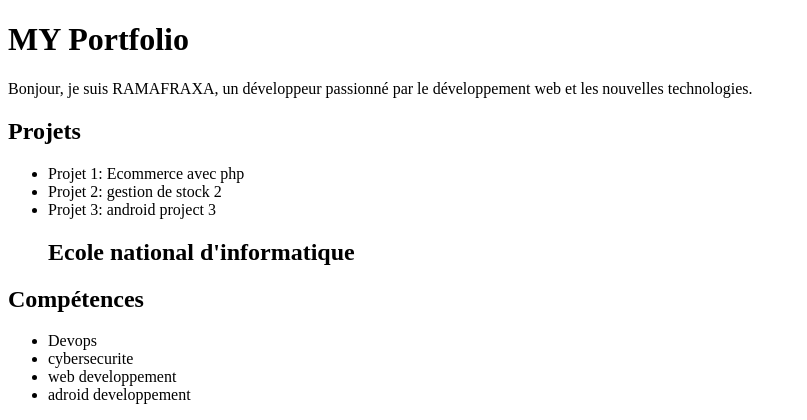
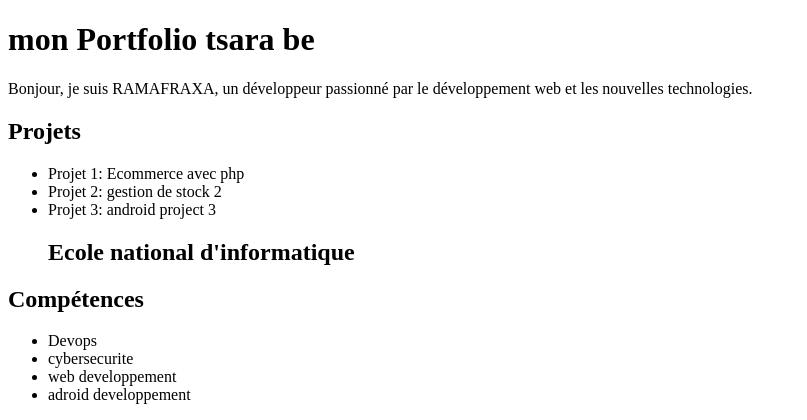
Before and after one commit to ramafraxa/tp_jen_webhooks, a Flask app: page / in a window 1280 px wide. Shown: the top 420 px of the page, without its empty margins (0-807 px from the left). Run offline with Flask 3, Linux system fonts and the light colour scheme.

Commit message:
Update index.html

```diff
--- a/templates/index.html
+++ b/templates/index.html
@@ -6,7 +6,7 @@
     <title>Portfolio</title>
 </head>
 <body>
-    <h1>MY Portfolio</h1>
+    <h1>mon Portfolio tsara be</h1>
     <p>Bonjour, je suis RAMAFRAXA, un développeur passionné par le développement web et les nouvelles technologies.</p>
     <h2>Projets</h2>
     <ul>
```
